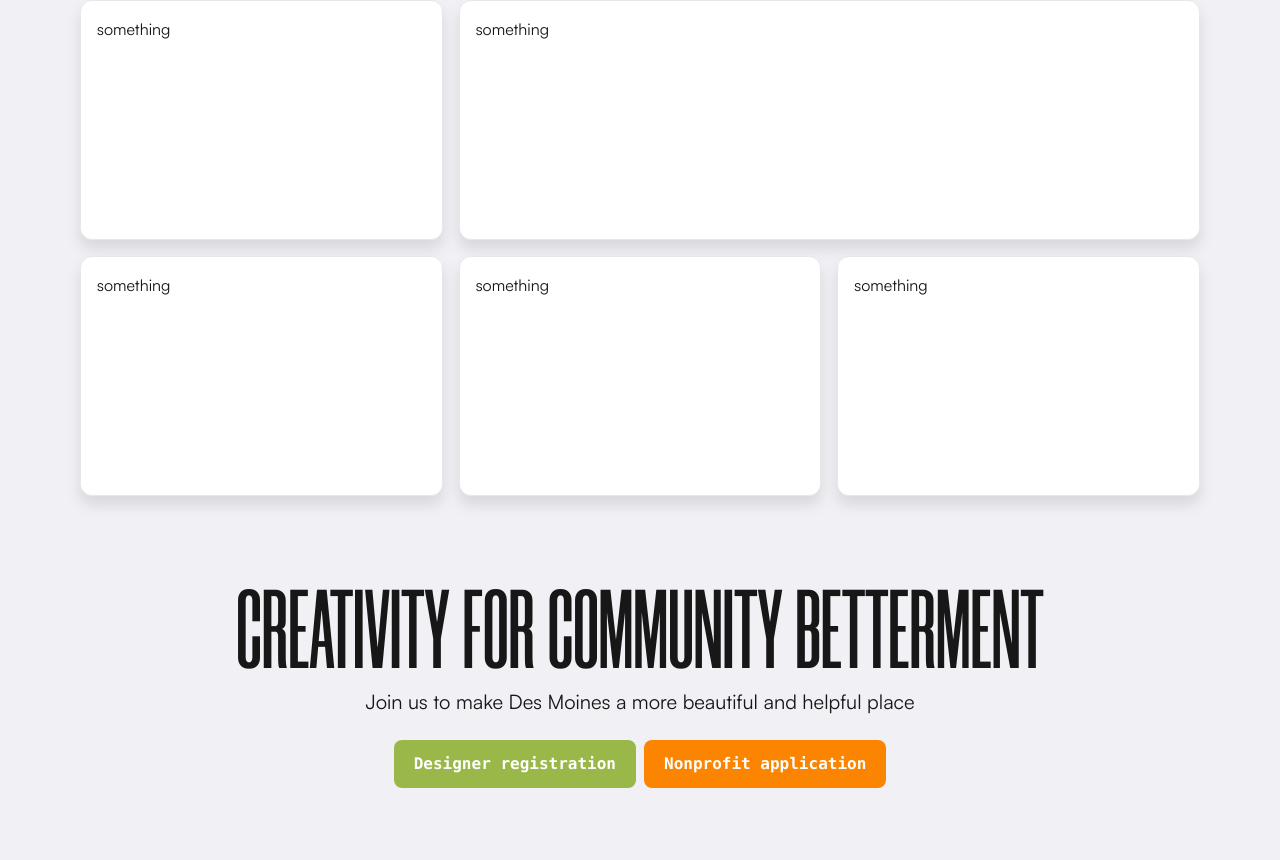
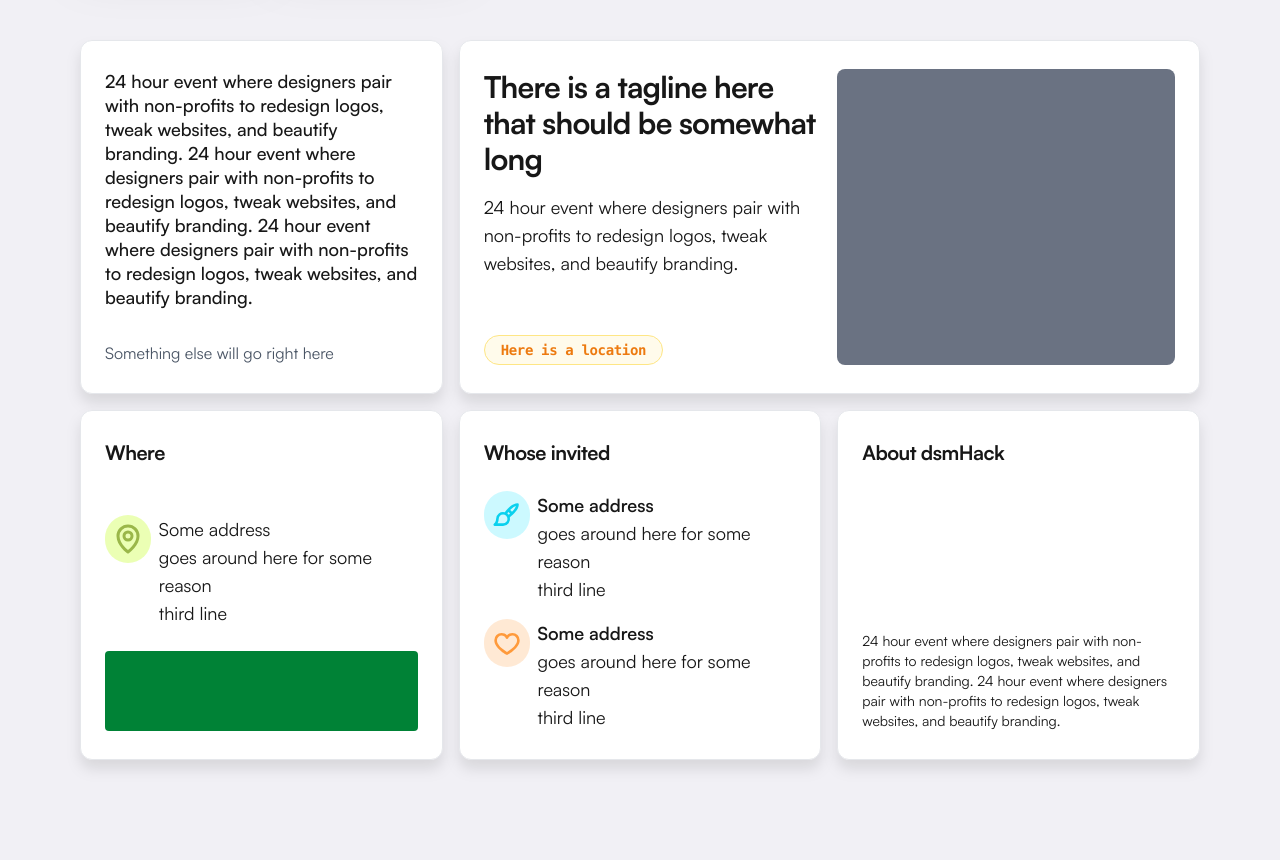
Before and after one commit to guppy57/dsmhack-designjam-website, a Next.js app: page / in a window 1280 px wide. Shown: the part 552-1412 px from the top of the page. Built offline with nearby package versions, Linux system fonts and the light colour scheme.

Commit message:
ref: mobile responsive and more

```diff
--- a/app/page.tsx
+++ b/app/page.tsx
@@ -3,7 +3,7 @@
 import Image from "next/image";
 import Button from "@/components/Button";
 import BentoCard from "@/components/BentoCard";
-import { FacebookLogoIcon, InstagramLogoIcon, LinkedinLogoIcon } from "@phosphor-icons/react";
+import { FacebookLogoIcon, InstagramLogoIcon, LinkedinLogoIcon, MapPinIcon, PaintBrushIcon, HeartIcon } from "@phosphor-icons/react";
 
 export default function Home() {
   return (
@@ -16,49 +16,97 @@
           className="h-24 w-auto mb-12"
           alt="DesignJam logo"
         /> */}
-        <h1 className="text-[120px] font-morganite font-bold italic uppercase leading-28">
+        <h1 className="text-5xl sm:text-6xl md:text-7xl leading-14 sm:leading-17 md:leading-20 font-bold tracking-tighter">
           Bringing <span className="text-[#9AB749]">designers</span> and{" "}
           <span className="text-[#008EA3]">nonprofits</span> together to build a
           more beautiful and helpful{" "}
           <span className="text-[#FA8136]">Des Moines</span>
         </h1>
-        <p className="text-2xl max-w-3xl">
+        <p className="text-2xl max-w-3xl mt-6">
           24 hour event where designers pair with non-profits to redesign logos,
           tweak websites, and beautify branding.
         </p>
         <div className="flex items-center justify-start gap-2 mt-6">
-          {/* TODO - correct font + drop shadow */}
           <Button style="primary" href="" text="Designer registration" />
           <Button style="secondary" href="" text="Nonprofit application" />
         </div>
       </div>
       <div id="bento-boxes" className="mt-24">
-        <div className="grid grid-cols-3 gap-4">
+        <div className="grid grid-cols-1 sm:grid-cols-2 md:grid-cols-3 gap-4">
           <div className="col-span-1">
             <BentoCard>
-              <p>something</p>
+              <p className="text-lg font-medium leading-6">24 hour event where designers pair with non-profits to redesign logos, tweak websites, and beautify branding. 24 hour event where designers pair with non-profits to redesign logos, tweak websites, and beautify branding. 24 hour event where designers pair with non-profits to redesign logos, tweak websites, and beautify branding.</p>
+              <p className="pt-8 text-gray-600">Something else will go right here</p>
             </BentoCard>
           </div>
-          <div className="col-span-2">
-            <BentoCard>
-              <p>something</p>
+          <div className="col-span-1 md:col-span-2">
+            <BentoCard className={"grid grid-cols-2 gap-4"}>
+              <div className={"col-span-2 md:col-span-1 flex flex-col items-start justify-between"}>
+                <div>
+                  <h2 className={"font-bold tracking-tight text-3xl mb-4"}>There is a tagline here that should be somewhat long</h2>
+                  <p className={"pb-14 text-lg sm:text-md"}>24 hour event where designers pair with non-profits to redesign logos, tweak websites, and beautify branding.</p>
+                </div>
+                <div className={"flex items-start justify-start bg-amber-50 border border-amber-200 font-mono text-[#ED7A0F] rounded-full text-sm py-1 px-4 font-bold tracking-tight"}>
+                  Here is a location
+                </div>
+              </div>
+              <div className={"hidden md:block col-span-1"}>
+                {/*<Image src={""} alt={""} />*/}
+                <div className={"w-full h-full bg-gray-500 rounded-lg"} />
+              </div>
             </BentoCard>
           </div>
         </div>
-        <div className="grid grid-cols-3 gap-4 pt-4">
-          <div className="col-span-1">
-            <BentoCard>
-              <p>something</p>
+        <div className="grid grid-cols-2 md:grid-cols-3 gap-4 pt-4">
+          <div className="col-span-2 sm:col-span-1">
+            <BentoCard className={"flex flex-col items-start justify-between"}>
+              <h2 className={"text-xl tracking-tight font-bold mb-6"}>Where</h2>
+              <div className="w-full">
+              <div className={"flex items-start justify-start gap-2 mb-6 text-lg sm:text-md"}>
+                <div className={"rounded-full w-12 h-12 flex items-center justify-center bg-[#EBFFB4]"}>
+                  <MapPinIcon color="#9AB749" size={32} weight="bold" />
+                </div>
+                <p>
+                  Some address<br/>
+                  goes around here for some reason<br/>
+                  third line
+                </p>
+              </div>
+              <div className={"w-full h-20 bg-green-700 rounded-sm"} />
+              </div>
             </BentoCard>
           </div>
-          <div className="col-span-1">
-            <BentoCard>
-              <p>something</p>
+          <div className="col-span-2 sm:col-span-1">
+            <BentoCard className={"flex flex-col items-start justify-between"}>
+              <h2 className={"text-xl tracking-tight font-bold mb-6"}>Whose invited</h2>
+              <div>
+              <div className={"flex items-start justify-start gap-2 mb-4 text-lg sm:text-md"}>
+                <div className={"rounded-full w-12 h-12 flex items-center justify-center bg-[#CCF9FF]"}>
+                  <PaintBrushIcon color="#0AD1EE" size={28} weight="bold" />
+                </div>
+                <p>
+                  <span className={"font-semibold"}>Some address</span><br/>
+                  goes around here for some reason<br/>
+                  third line
+                </p>
+              </div>
+              <div className={"flex items-start justify-start gap-2 text-lg sm:text-md"}>
+                <div className={"rounded-full w-12 h-12 flex items-center justify-center bg-[#FFE9D4]"}>
+                  <HeartIcon color="#FF9A3B" size={28} weight="bold" />
+                </div>
+                <p>
+                  <span className={"font-semibold"}>Some address</span><br/>
+                  goes around here for some reason<br/>
+                  third line
+                </p>
+              </div>
+              </div>
             </BentoCard>
           </div>
-          <div className="col-span-1">
-            <BentoCard>
-              <p>something</p>
+          <div className="col-span-2 md:col-span-1">
+            <BentoCard className={"flex flex-col items-start justify-between"}>
+              <h2 className={"text-xl tracking-tight font-bold mb-6"}>About dsmHack</h2>
+              <p className={"text-lg sm:text-md md:text-sm mt-4"}>24 hour event where designers pair with non-profits to redesign logos, tweak websites, and beautify branding. 24 hour event where designers pair with non-profits to redesign logos, tweak websites, and beautify branding.</p>
             </BentoCard>
           </div>
         </div>
@@ -68,14 +116,13 @@
           id="footer-cta"
           className="flex flex-col items-center justify-center"
         >
-          <h2 className="font-morganite uppercase font-semibold text-[112px] leading-24">
+          <h2 className="font-semibold text-4xl sm:text-5xl tracking-tight text-center">
             Creativity for Community Betterment
           </h2>
-          <p className="text-xl">
+          <p className="text-lg sm:text-xl mt-4 text-center">
             Join us to make Des Moines a more beautiful and helpful place
           </p>
           <div className="flex items-center justify-start gap-2 mt-6">
-            {/* TODO - correct font + drop shadow */}
             <Button style="primary" href="" text="Designer registration" />
             <Button style="secondary" href="" text="Nonprofit application" />
           </div>
@@ -101,7 +148,7 @@
               <LinkedinLogoIcon color="#FA8136" size={32} weight="bold" />
             </a>
           </div>
-          <div className="text-center flex flex-col items-center justify-end mt-8 mb-2">
+          <div className="text-center flex flex-col items-center justify-end mt-8 mb-4">
             <a
               className="hover:underline font-mono font-bold"
               href="https://dsmhack.org"
--- a/components/BentoCard.tsx
+++ b/components/BentoCard.tsx
@@ -1,10 +1,14 @@
+import { cn } from "@/lib/utils";
+import React from "react";
+
 interface BentoCardProps {
+  className?: string;
   children: React.ReactNode;
 }
 
 export default function BentoCard(props: BentoCardProps) {
   return (
-    <div className="p-4 bg-white rounded-xl min-h-[240px] drop-shadow-xl border border-gray-200">
+    <div className={cn(props.className, "px-6 py-7 bg-white rounded-xl min-h-[240px] drop-shadow-xl border border-gray-200 w-full h-full")}>
       {props.children}
     </div>
   );
--- a/components/Button.tsx
+++ b/components/Button.tsx
@@ -10,7 +10,7 @@
   return (
     <a
       className={cn(
-        "px-5 py-3 text-white rounded-lg font-mono font-bold",
+        "px-5 py-3 text-white rounded-lg tracking-tight font-bold drop-shadow-2xl hover:scale-95 duration-200",
         props.style === "primary" ? "bg-[#9AB749]" : "bg-[#FB8500]"
       )}
       href={props.href}
```
Also changed, not shown: 1 other file (tests, documents, lock files or other folders).
